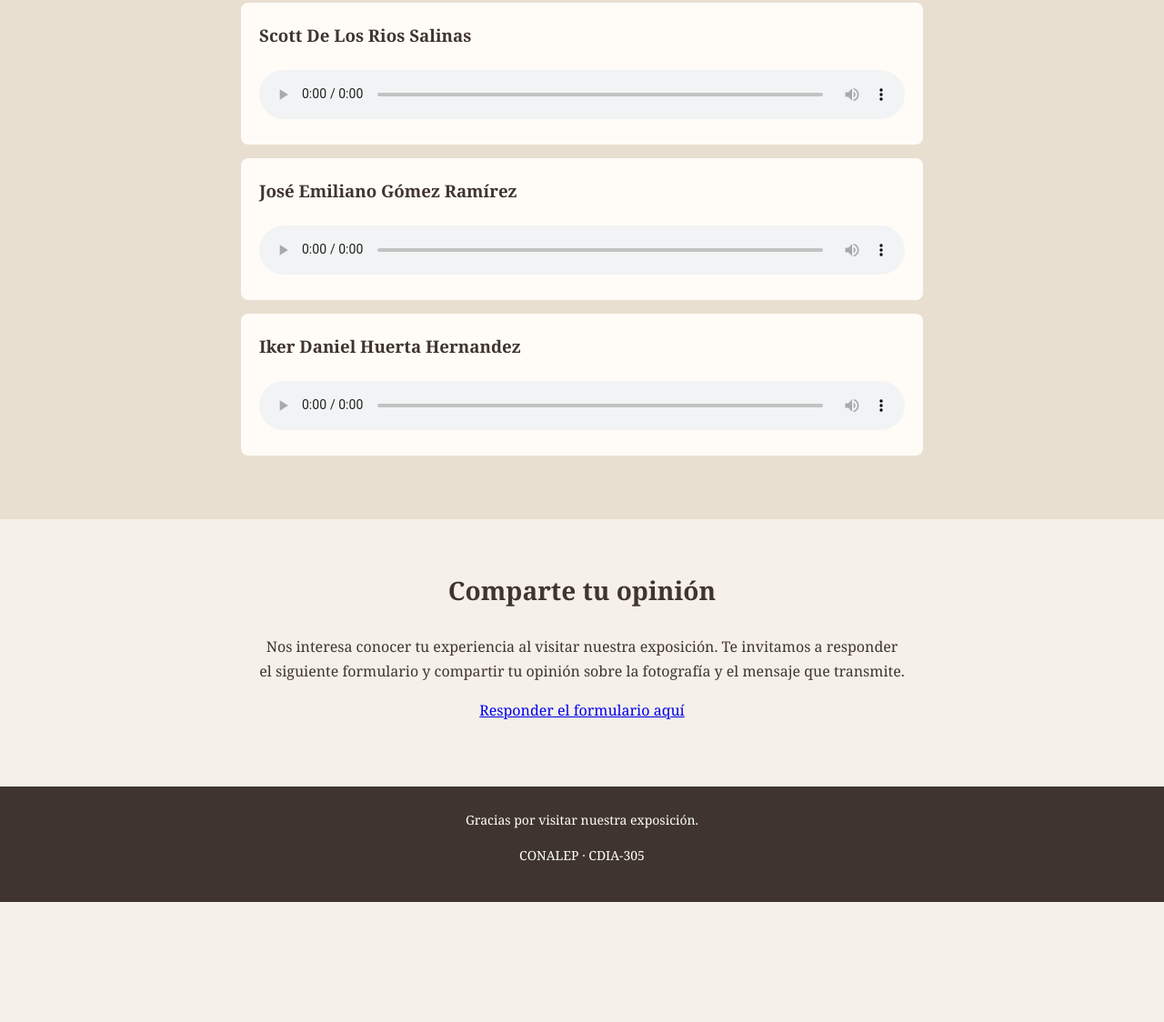
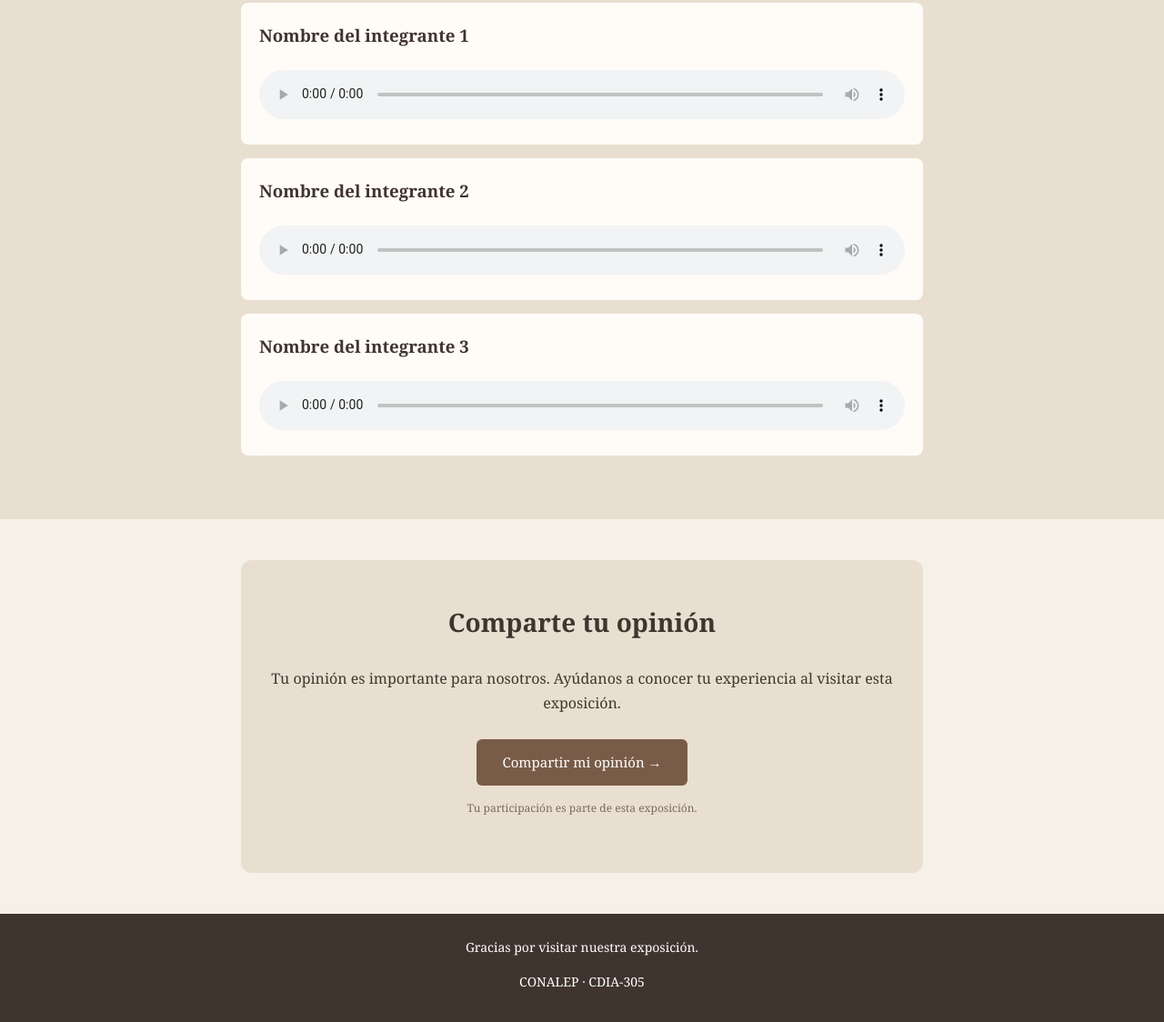
Before and after one commit to User12345-rgb/exposicion-atardecer, a plain HTML site: page index.html in a window 1280 px wide. Shown: the part 2592-3716 px from the top of the page at 91% size. Before the commit the page ends 3584 px from the top, so only its background shows below. Drawn offline with Linux system fonts and the light colour scheme.

Commit message:
Refactor HTML structure and styles for clarity

```diff
--- a/index.html
+++ b/index.html
@@ -1,3 +1,4 @@
+
 <!DOCTYPE html>
 <html lang="es">
 <head>
@@ -162,23 +163,37 @@ audio {
     margin-top: 10px;
 }
 
+/* Apartado del formulario */
+
 .formulario {
     text-align: center;
     max-width: 750px;
+    padding: 45px 25px;
+    margin: 45px auto;
+    background-color: #E9DFD1;
+    border-radius: 12px;
 }
 
-.boton {
+.formulario .boton {
     display: inline-block;
-    background-color: var(--detalle);
-    color: white;
-    padding: 13px 25px;
-    border-radius: 5px;
+    background-color: #795C48;
+    color: #FFFFFF;
+    padding: 13px 28px;
+    border-radius: 6px;
     text-decoration: none;
-    margin-top: 15px;
+    font-size: 15px;
+    transition: 0.3s;
+    margin-top: 10px;
 }
 
-.boton:hover {
-    background-color: var(--texto);
+.formulario .boton:hover {
+    background-color: #4E342E;
+}
+
+.nota-formulario {
+    font-size: 12px;
+    margin-top: 15px;
+    color: #796B60;
 }
 
 footer {
@@ -210,6 +225,11 @@ footer {
 
     .integrante {
         width: 100%;
+    }
+
+    .formulario {
+        margin: 30px 15px;
+        padding: 35px 18px;
     }
 }
 </style>
@@ -307,19 +327,19 @@ footer {
     <div class="integrantes">
 
         <div class="integrante">
-            <h3>Scott De Los Rios Salinas</h3>
+            <h3>Nombre del integrante 1</h3>
             <p>Ciencia de Datos e Inteligencia Artificial</p>
             <p>Grupo CDIA-305</p>
         </div>
 
         <div class="integrante">
-            <h3>José Emiliano Gómez Ramírez</h3>
+            <h3>Nombre del integrante 2</h3>
             <p>Ciencia de Datos e Inteligencia Artificial</p>
             <p>Grupo CDIA-305</p>
         </div>
 
         <div class="integrante">
-            <h3>Iker Daniel Huerta Hernandez</h3>
+            <h3>Nombre del integrante 3</h3>
             <p>Ciencia de Datos e Inteligencia Artificial</p>
             <p>Grupo CDIA-305</p>
         </div>
@@ -332,7 +352,7 @@ footer {
         <h2>Participaciones en audio</h2>
 
         <div class="audio">
-            <h3>Scott De Los Rios Salinas</h3>
+            <h3>Nombre del integrante 1</h3>
             <audio controls>
                 <source src="audios/audio1.mp3" type="audio/mpeg">
                 Tu navegador no puede reproducir este audio.
@@ -340,7 +360,7 @@ footer {
         </div>
 
         <div class="audio">
-            <h3>José Emiliano Gómez Ramírez</h3>
+            <h3>Nombre del integrante 2</h3>
             <audio controls>
                 <source src="audios/audio2.mp3" type="audio/mpeg">
                 Tu navegador no puede reproducir este audio.
@@ -348,7 +368,7 @@ footer {
         </div>
 
         <div class="audio">
-            <h3>Iker Daniel Huerta Hernandez</h3>
+            <h3>Nombre del integrante 3</h3>
             <audio controls>
                 <source src="audios/audio3.mp3" type="audio/mpeg">
                 Tu navegador no puede reproducir este audio.
@@ -361,18 +381,20 @@ footer {
     <h2>Comparte tu opinión</h2>
 
     <p>
-        Nos interesa conocer tu experiencia al visitar
-        nuestra exposición. Te invitamos a responder
-        el siguiente formulario y compartir tu opinión
-        sobre la fotografía y el mensaje que transmite.
+        Tu opinión es importante para nosotros.
+        Ayúdanos a conocer tu experiencia al visitar
+        esta exposición.
     </p>
 
-    <p>
-        <a href="https://docs.google.com/forms/d/e/1FAIpQLScZ-WFpFDPedIeYT7vZm6py0tAS1WOnoW1fJ9ojU0H7-wPLXw/viewform?usp=dialog"
-           target="_blank"
-           rel="noopener noreferrer">
-           Responder el formulario aquí
-        </a>
+    <a class="boton"
+       href="https://docs.google.com/forms/d/e/1FAIpQLScZ-WFpFDPedIeYT7vZm6py0tAS1WOnoW1fJ9ojU0H7-wPLXw/viewform?usp=dialog"
+       target="_blank"
+       rel="noopener noreferrer">
+       Compartir mi opinión →
+    </a>
+
+    <p class="nota-formulario">
+        Tu participación es parte de esta exposición.
     </p>
 </section>
 
```
